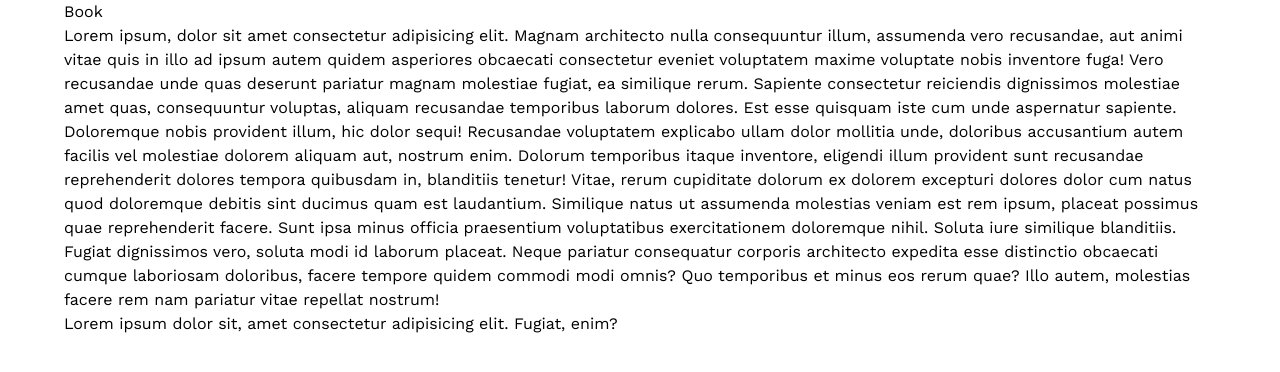
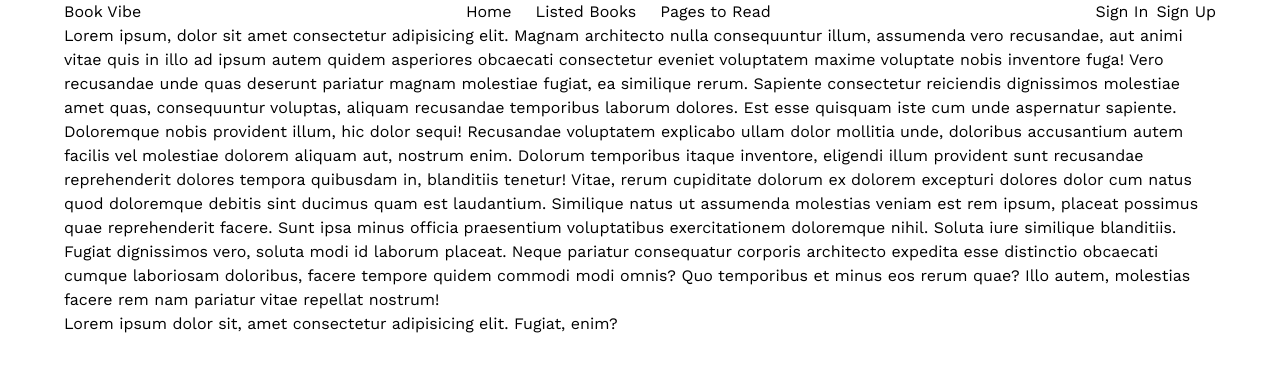
Before and after one commit to Noman172590/book_store_vibe, a React (Vite) app: page / in a window 1280 px wide. Shown: the top 372 px of the page. Built offline with nearby package versions, Linux system fonts and the light colour scheme; a web font is replaced by a local one.

Commit message:
button componnet make

```diff
--- /dev/null
+++ b/src/Components/Button/Button.jsx
@@ -0,0 +1,11 @@
+
+
+const Button = ({className="cursor-pointer",title="Sign In"}) => {
+    return (
+        <div className={`${className}`}>
+          <p>{title}</p>
+        </div>
+    );
+};
+
+export default Button;
--- a/src/Components/NavBar/NavBar.jsx
+++ b/src/Components/NavBar/NavBar.jsx
@@ -1,8 +1,20 @@
+import Button from "../Button/Button";
+const navClass="flex justify-between"
 const NavBar = () => {
+  const menu = ["Home", "Listed Books", "Pages to Read"];
   return (
-    <section>
-      <p>Book</p>
-    </section>
+    <nav className={`${navClass}`}>
+      <p>Book Vibe</p>
+      <div className={`${navClass} gap-6`}>
+        {menu.map((item) => (
+          <Button key={item} title={item} />
+        ))}
+      </div>
+      <div className={`${navClass} gap-2`}>
+        <Button />
+        <Button title="Sign Up" />
+      </div>
+    </nav>
   );
 };
 
```
